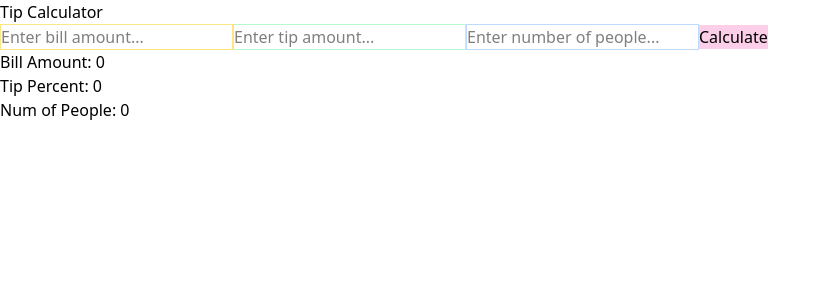
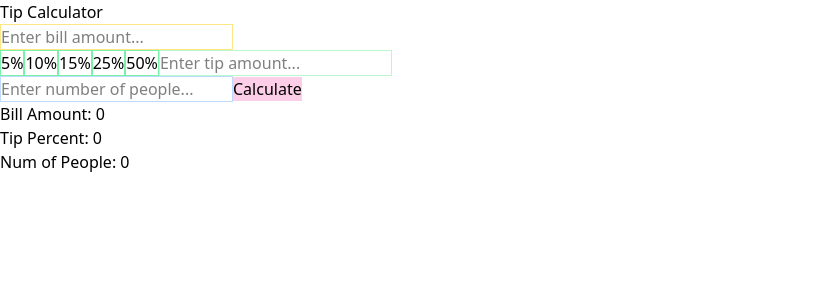
Before and after one commit to ang-riv/tip-calculator, a React (Vite) app: page / in a window 1280 px wide. Shown: the top 300 px of the page, without its empty margins (0-831 px from the left). Built offline with nearby package versions, Linux system fonts and the light colour scheme.

Commit message:
Changed tip percents to preset numbers and buttons

```diff
--- a/src/App.jsx
+++ b/src/App.jsx
@@ -8,6 +8,9 @@ function App() {
     singleTotal: 0,
     singleTip: 0,
   });
+
+  // tip buttons
+  const tipAmounts = [5, 10, 15, 25, 50];
 
   // event handlers
   const handleCalculations = () => {
@@ -42,6 +45,16 @@ function App() {
             }))
           }
         />
+        {/* tip amounts */}
+        <div>
+          {tipAmounts.map((amount) => (
+            <button
+              className="border border-green-300"
+              onClick={() => setTipPercent(amount / 100)}
+            >
+              {amount}%
+            </button>
+          ))}
           <input
             type="number"
             id="tipInput"
@@ -49,6 +62,8 @@ function App() {
             className="border border-green-200"
             onChange={(e) => setTipPercent(Number(e.target.value) / 100)}
           />
+        </div>
+
         <input
           type="number"
           id="peopleInput"
```
Lines whose indentation alone changed are shown as unchanged.
